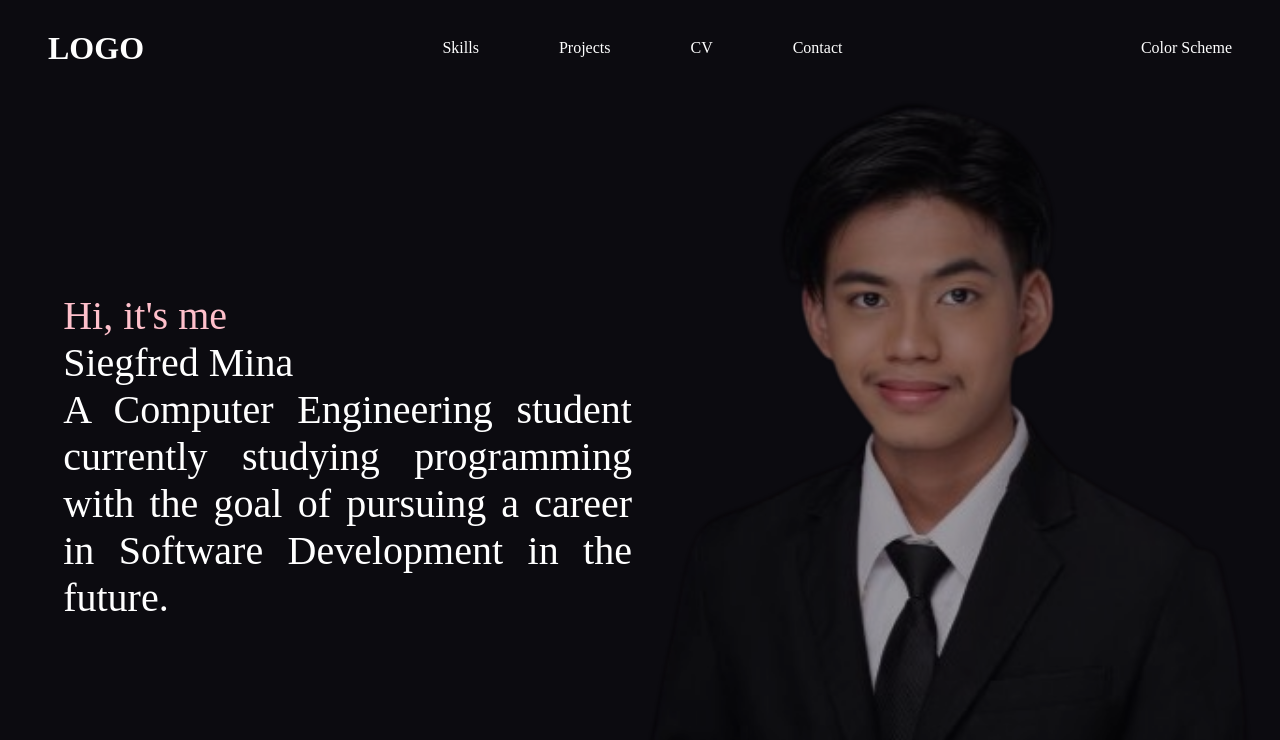
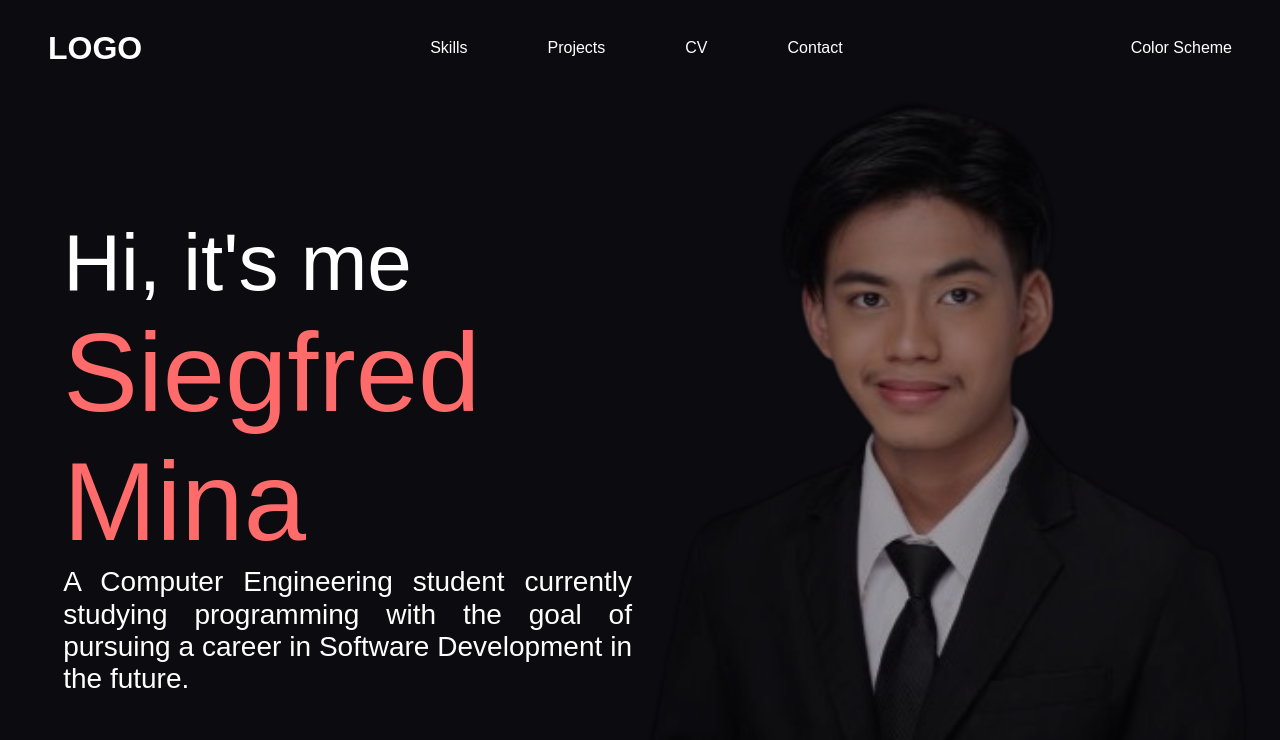
Before and after one commit to SiegfredLorelle/personal-website, a plain HTML site: page index.html in a window 1280 px wide. Drawn offline with Linux system fonts and the light colour scheme; a web font is replaced by a local one.

Commit message:
Add styles to the introduction paragraph in home
A font was added from Adobe Fonts. Text size was adjusted. Color was
also added to the name for emphasis.

```diff
--- a/css/styles.css
+++ b/css/styles.css
@@ -1,6 +1,7 @@
 :root {
   --background-color: #0c0b10;
   --text-color: #ffffff;
+  --highlight-text-color: rgb(255, 106, 106);
 }
 
 *, *::before, *::after {
@@ -13,7 +14,10 @@
 html {
   background-color: var(--background-color);
   color: var(--text-color);
-
+  font-family: "poppins", sans-serif;
+  font-weight: 400;
+  font-style: normal;
+  line-height: 1.15;
 }
 
 
@@ -49,7 +53,7 @@ header > .top-nav-list > a {
 }
 
 .home > .introduction {
-  font-size: 2.5rem;
+  font-size: 1.75rem;
   text-align: justify;
   width: 90%;
   align-self: center;
@@ -58,7 +62,12 @@ header > .top-nav-list > a {
 
 
 .home > .introduction > .name-intro {
-  color: pink;
+  font-size: 5rem;
+}
+
+.home > .introduction > .name {
+  font-size: 7rem;
+  color: var(--highlight-text-color)
 }
 
 
--- a/index.html
+++ b/index.html
@@ -5,7 +5,10 @@
     <meta name="viewport" content="width=device-width, initial-scale=1.0">
     <meta name="author" content="Siegfred Lorelle C. Mina">
     <meta name="description" content="Personal Website">
-    <link rel="stylesheet" href="./css/styles.css">
+
+    <!-- Adobe Fonts: https://fonts.adobe.com/fonts/amaranth -->
+    <link rel="stylesheet" href="https://use.typekit.net/ara2fof.css">
+        <link rel="stylesheet" href="./css/styles.css">
     <title>Siegfred Lorelle Mina</title>
   </head>
 
@@ -28,10 +31,10 @@
       <a>Color Scheme</a>
 
     </header>
-    <div class="home">
+    <section class="home">
       <p class="introduction">
         <span class="name-intro">Hi, it's me</span><br>
-        <span>Siegfred Mina</span><br>
+        <span class="name">Siegfred Mina</span><br>
         A Computer Engineering student currently studying programming with the
         goal of pursuing a career in Software Development in the future.
       </p>
@@ -39,6 +42,6 @@
         <img class="image-sieg" src="./img/siegfred.png"
         alt="Formal Photo of Siegfred Mina">
       </div>
-    </div>
+    </section>
   </body>
 </html>
```
